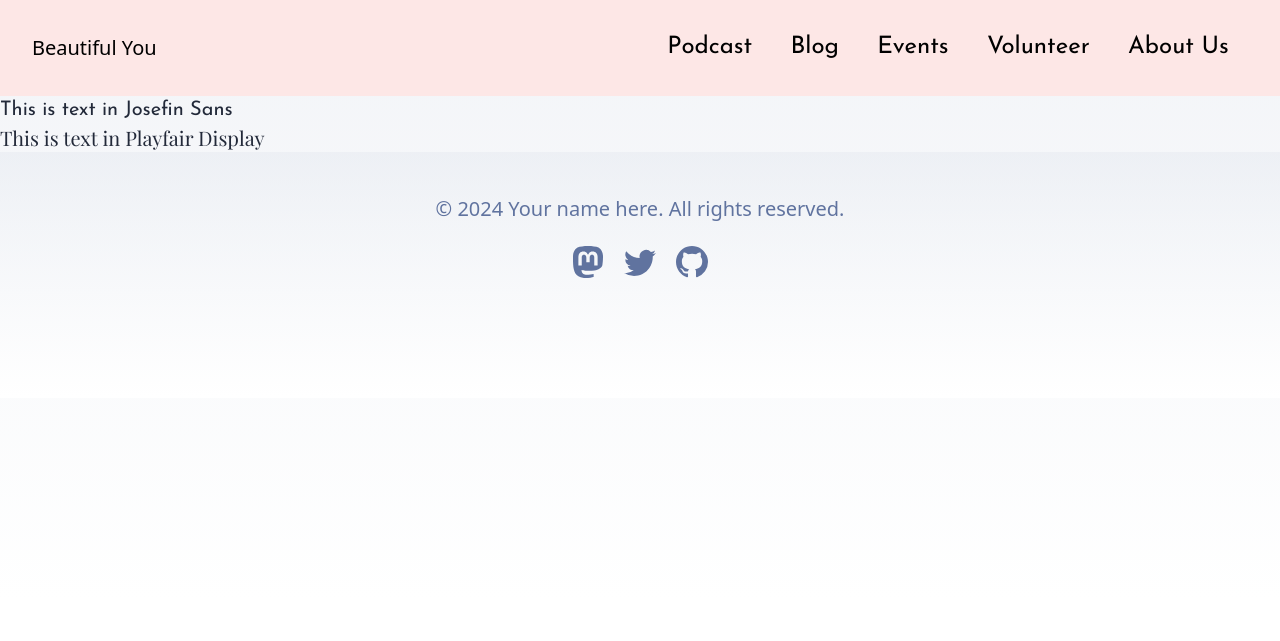
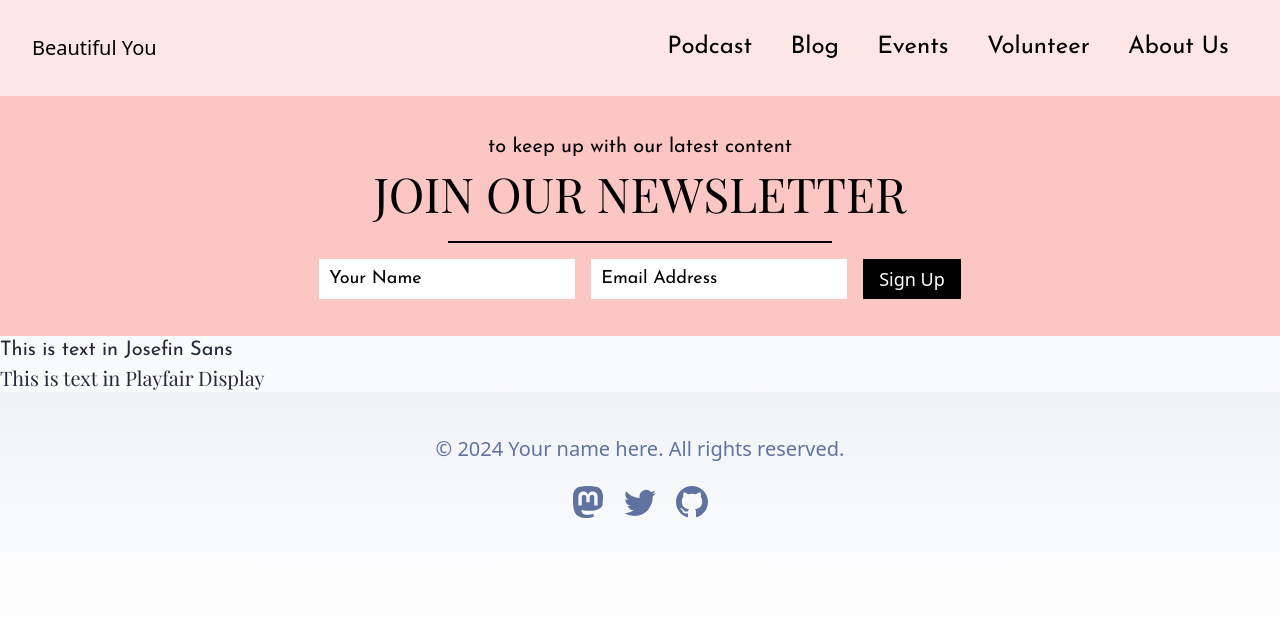
Before and after one commit to lem0n4id/beautifulyou-website, an Astro site: page / in a window 1280 px wide. Built offline with nearby package versions, Linux system fonts and the light colour scheme; Astro itself is replaced by a stand-in of ours.

Commit message:
feat: Newsletter (#5)

```diff
--- /dev/null
+++ b/src/components/Newsletter.jsx
@@ -0,0 +1,24 @@
+import React from 'react';
+
+function Newsletter() {
+	return (
+		<main className="bg-secondary w-full md:h-60 h-content flex flex-col gap-2 justify-center items-center">
+            <div className='w-1/2 md:w-full  flex flex-col gap-2 justify-center items-center'>
+			<div className="text-black text-xl font-thin font-josefin">
+				to keep up with our latest content
+			</div>
+			<div className="text-black text-5xl font-medium font-playfair pb-4">
+				JOIN OUR NEWSLETTER
+			</div>
+			<div className="md:w-96 w-40 h-[1.5px] bg-black"></div>
+			<div className="w-content flex flex-col justify-around gap-4 px-6 pt-2 md:flex-row">
+				<input type="text" placeholder="Your Name" className=" w-64 h-10 focus:border-primary border-white border-2 leading-tight py-2 px-2 text-black placeholder:text-black active:border-primary text-lg font-thin font-josefin" />
+                <input type="email" placeholder="Email Address" className="w-64 h-10 focus:border-primary border-white border-2 leading-tight py-2 px-2 text-black placeholder:text-black active:border-primary text-lg font-thin font-josefin"/>
+                <button className='bg-black px-4  text-white text-lg hover:bg-black/80 00'>Sign Up</button>
+			</div>
+            </div>
+		</main>
+	);
+}
+
+export default Newsletter;
--- a/src/pages/index.astro
+++ b/src/pages/index.astro
@@ -1,7 +1,7 @@
 ---
 import BaseHead from '../components/BaseHead.astro';
 import Header from '../components/Header';
-
+import Newsletter from '../components/Newsletter';
 import Footer from '../components/Footer.astro';
 import { SITE_TITLE, SITE_DESCRIPTION } from '../consts';
 ---
@@ -13,7 +13,7 @@ import { SITE_TITLE, SITE_DESCRIPTION } from '../consts';
 	</head>
 	<body>
 		<Header  client:load/>
-
+		<Newsletter />
 		<main>
 			<div class="text-xl font-josefin">This is text in Josefin Sans</div>
 			<div class="text-xl font-playfair">This is text in Playfair Display</div>
```
